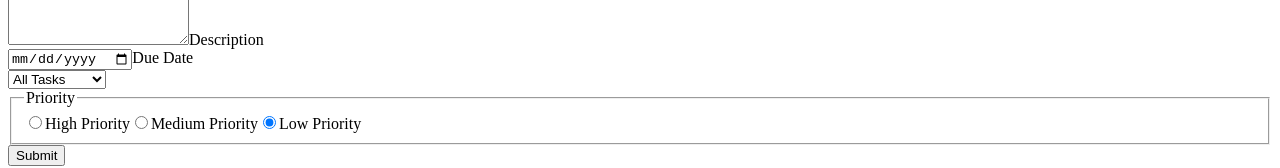
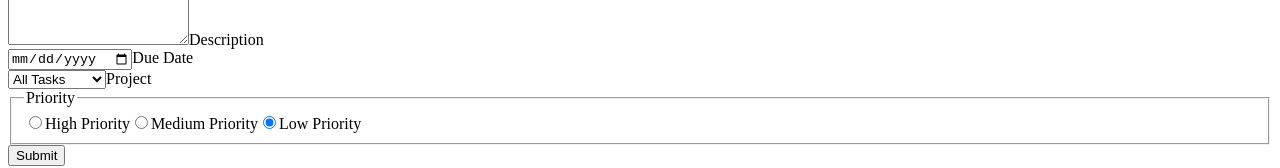
Before and after one commit to htder/todo_list, a React (Create React App) app: page / in a window 1280 px wide. Shown: the part 481-649 px from the top of the page. Built offline with nearby package versions, Linux system fonts and the light colour scheme.

Commit message:
removed error overlay for production

```diff
--- a/src/components/Main.jsx
+++ b/src/components/Main.jsx
@@ -33,12 +33,16 @@ function Main() {
     />
   ));
 
+  function addNewTask(task) {
+    console.log(task);
+  }
+
   return (
     <section>
       <div>Main</div>
       <div>{taskElements}</div>
       <Sidebar />
-      <TaskModal projects={projects} />
+      <TaskModal projects={projects} addTask={addNewTask} />
     </section>
   );
 }
--- a/src/components/modals/TaskModal.jsx
+++ b/src/components/modals/TaskModal.jsx
@@ -1,6 +1,6 @@
 import React, { useState } from 'react';
 
-function TaskModal({ projects }) {
+function TaskModal({ projects, addTask }) {
   const [form, setForm] = useState({
     title: '',
     description: '',
@@ -16,6 +16,19 @@ function TaskModal({ projects }) {
       ...prevForm,
       [type]: input,
     }));
+  }
+
+  function handleSubmit(event) {
+    event.preventDefault();
+    const task = {
+      title: form.title,
+      description: form.description,
+      dueDate: form.dueDate,
+      completed: form.completed,
+      priority: form.priority,
+      project: form.project
+    };
+    console.log(task);
   }
 
   const projectList = projects.map((item, i) => (
@@ -34,7 +47,7 @@ function TaskModal({ projects }) {
           </div>
 
           <div>
-            <form>
+            <form onSubmit={handleSubmit}>
               <div>
                 <label htmlFor="title">
                   <input
@@ -76,9 +89,12 @@ function TaskModal({ projects }) {
                 </label>
               </div>
               <div>
-                <select onChange={(event) => handleChange(event, 'project')}>
-                  {projectList}
-                </select>
+                <label htmlFor="project">
+                  <select onChange={(event) => handleChange(event, 'project')}>
+                    {projectList}
+                  </select>
+                  Project
+                </label>
               </div>
               <fieldset>
                 <legend>Priority</legend>
--- /dev/null
+++ b/src/error.css
@@ -0,0 +1,3 @@
+iframe {
+  display: none !important;
+}
--- a/src/index.js
+++ b/src/index.js
@@ -1,10 +1,11 @@
 import React from 'react';
 import ReactDOM from 'react-dom';
 import App from './App';
+import './error.css';
 
 ReactDOM.render(
   <React.StrictMode>
     <App />
   </React.StrictMode>,
-  document.getElementById('root'),
+  document.getElementById('root')
 );
```
